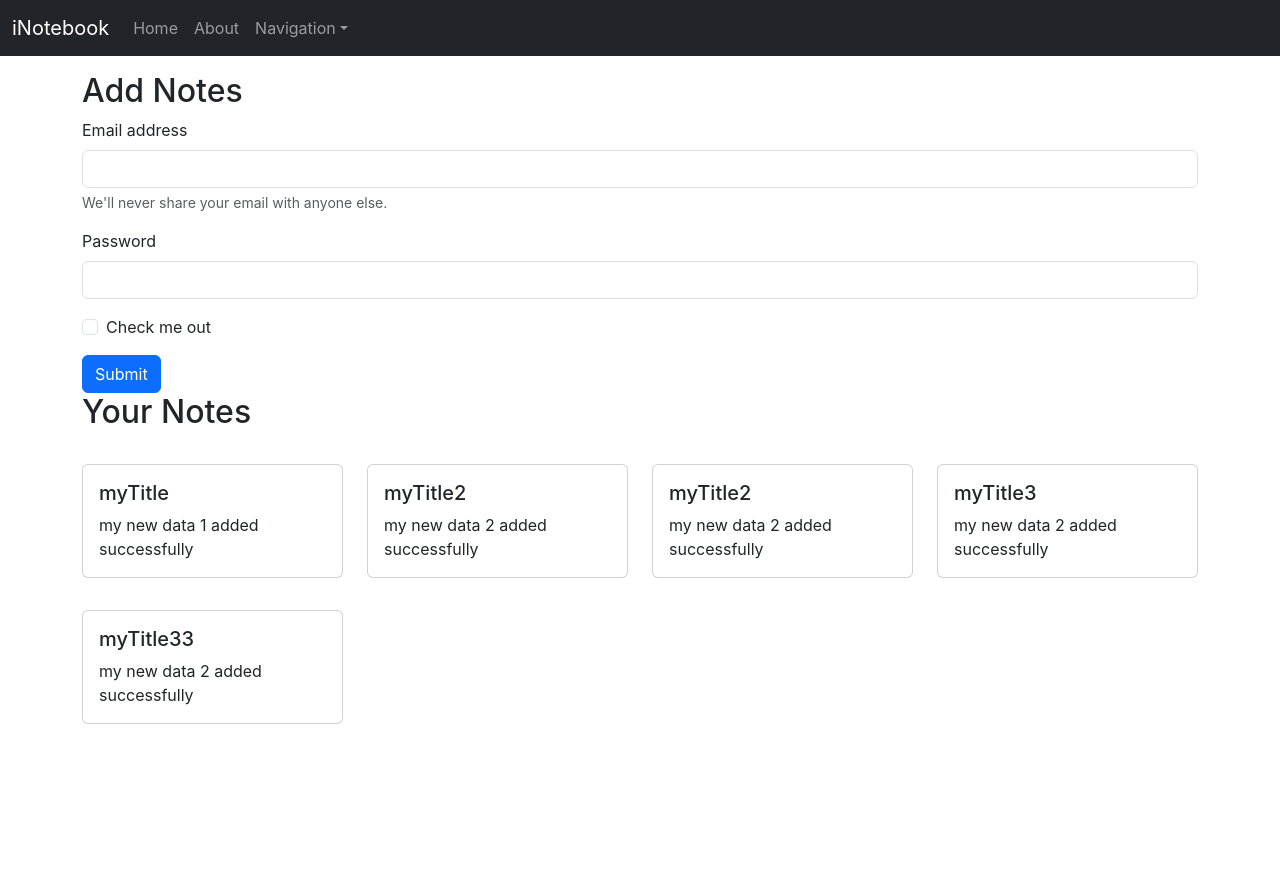
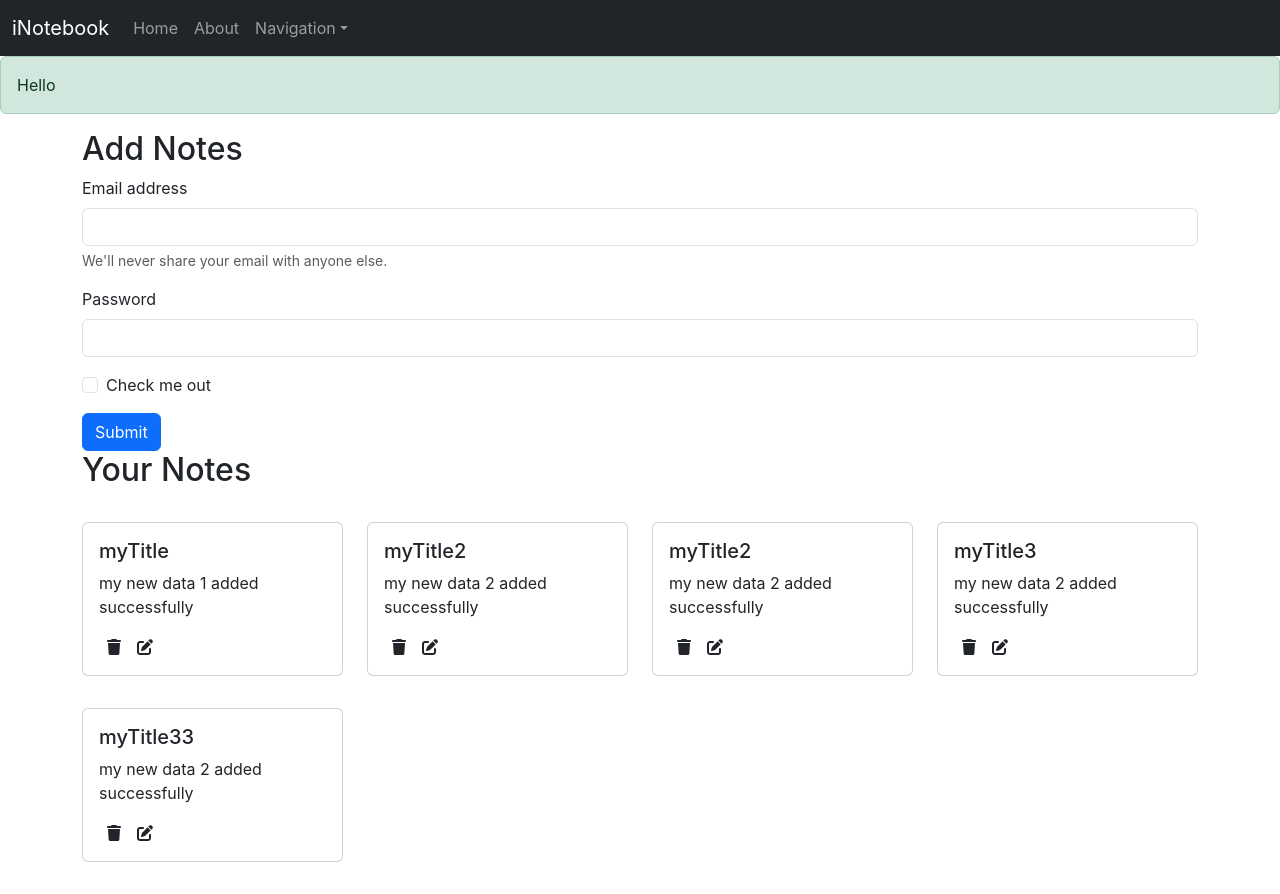
Before and after one commit to vsjawadwar/iNoteBook, a React (Create React App) app in the folder inotebook/: page /Home in a window 1280 px wide. Before the commit the page ends 800 px from the top, so only its background shows below. Built offline with nearby package versions, Linux system fonts and the light colour scheme.

Commit message:
Icons added from Font-Awesome and Alert component created

```diff
--- a/inotebook/public/index.html
+++ b/inotebook/public/index.html
@@ -40,6 +40,7 @@
       To begin the development, run `npm start` or `yarn start`.
       To create a production bundle, use `npm run build` or `yarn build`.
     -->
+    <script src="https://kit.fontawesome.com/f64974352f.js" crossorigin="anonymous"></script>
     <script src="https://cdn.jsdelivr.net/npm/bootstrap@5.3.0-alpha1/dist/js/bootstrap.bundle.min.js" integrity="sha384-w76AqPfDkMBDXo30jS1Sgez6pr3x5MlQ1ZAGC+nuZB+EYdgRZgiwxhTBTkF7CXvN" crossorigin="anonymous"></script>
   </body>
 </html>
--- a/inotebook/src/App.css
+++ b/inotebook/src/App.css
@@ -36,3 +36,6 @@
     transform: rotate(360deg);
   }
 }
+i{
+  cursor: pointer;
+}
--- a/inotebook/src/App.js
+++ b/inotebook/src/App.js
@@ -11,12 +11,14 @@
 // import NoteContext from './context/notes/NoteContext';
 // import NoteContext from './context/notes/NoteContext';
 import NoteState from './context/notes/NoteState';
+import Alert from './Components/Alert';
 function App() {
   return (
     <>
     <NoteState>
       <BrowserRouter>
       <Navbar/>
+      <Alert message="Hello"/>
       <Routes>
         <Route exact path="/Home" element={<Home/>}></Route>
         <Route exact path="/About" element={<About/>}></Route>
--- /dev/null
+++ b/inotebook/src/Components/Alert.js
@@ -0,0 +1,11 @@
+import React from 'react'
+
+export default function Alert(props) {
+  return (
+    <div>
+      <div className="alert alert-success" role="alert">
+  {props.message}
+</div>
+    </div>
+  )
+}
--- a/inotebook/src/Components/Home.js
+++ b/inotebook/src/Components/Home.js
@@ -9,17 +9,17 @@
       <h2>Add Notes</h2>
       <form>
   <div className="mb-3">
-    <label for="exampleInputEmail1" className="form-label">Email address</label>
+    <label htmlFor="exampleInputEmail1" className="form-label">Email address</label>
     <input type="email" className="form-control" id="exampleInputEmail1" aria-describedby="emailHelp"/>
     <div id="emailHelp" className="form-text">We'll never share your email with anyone else.</div>
   </div>
   <div className="mb-3">
-    <label for="exampleInputPassword1" className="form-label">Password</label>
+    <label htmlFor="exampleInputPassword1" className="form-label">Password</label>
     <input type="password" className="form-control" id="exampleInputPassword1"/>
   </div>
   <div className="mb-3 form-check">
     <input type="checkbox" className="form-check-input" id="exampleCheck1"/>
-    <label className="form-check-label" for="exampleCheck1">Check me out</label>
+    <label className="form-check-label" htmlFor="exampleCheck1">Check me out</label>
   </div>
   <button type="submit" className="btn btn-primary">Submit</button>
 </form>
--- a/inotebook/src/Components/NoteItem.js
+++ b/inotebook/src/Components/NoteItem.js
@@ -8,6 +8,9 @@
   <div className="card-body">
     <h5 className="card-title">{note.title}</h5>
     <p className="card-text">{note.description}</p>
+    <i className="fa-solid fa-trash mx-2"></i>
+    <i className="fa-solid fa-pen-to-square mx-2"></i>
+    {/* Delete and edit icons added from Font-Awesome and set curson pointer from global css file */}
   </div>
 </div>
     </div>
--- a/inotebook/src/Components/Notes.js
+++ b/inotebook/src/Components/Notes.js
@@ -6,11 +6,10 @@
     const context=useContext(noteContext);
     const {notes,setNotes}=context;
     return (
-
     <>
       <div className="row my-3">
       {notes.map((note)=>{
-        return <NoteItem note={note}/>;
+        return <NoteItem key={note._id}note={note}/>;
       })}
       </div>
     </>
```
